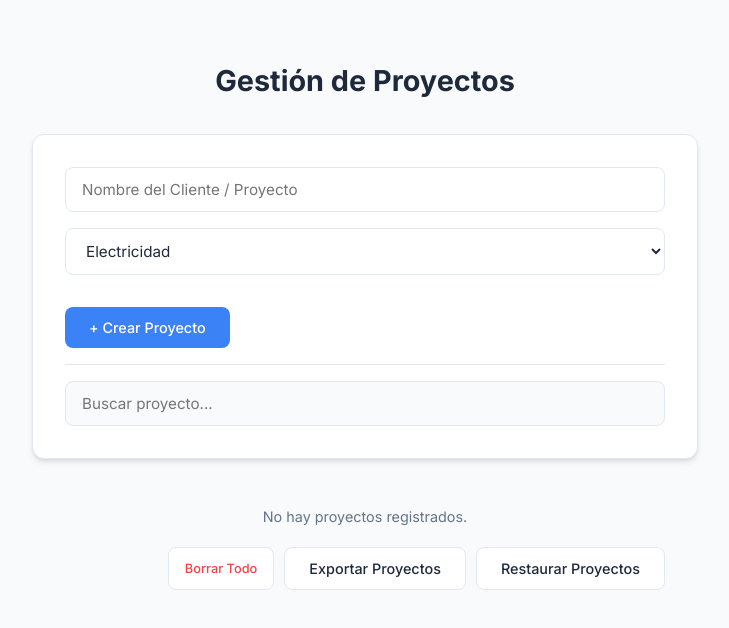
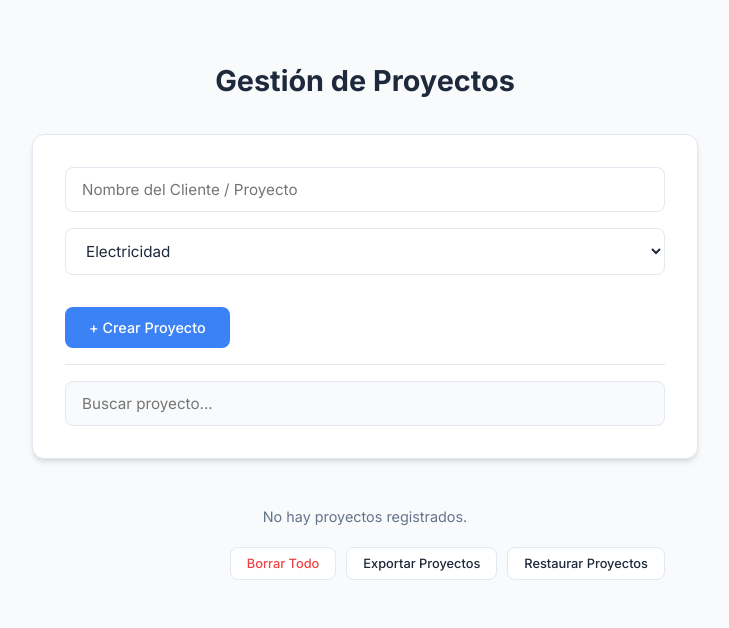
Before and after one commit to Facu26-code/CODEPOP, a plain HTML site: page index.html in a window 1280 px wide. Shown: the whole page, without its empty margins (275-1004 px from the left). Drawn offline with nearby package versions, Linux system fonts and the light colour scheme; some packages are replaced by stand-ins of ours; a script that the page names is missing.

Commit message:
Update style.css

```diff
--- a/style.css
+++ b/style.css
@@ -94,6 +94,11 @@ button {
     align-items: center;
     justify-content: center;
     font-family: 'Inter', sans-serif;
+}
+
+.btn-sm {
+    padding: 0.5rem 1rem;
+    font-size: 0.8rem;
 }
 
 button:active {
```
